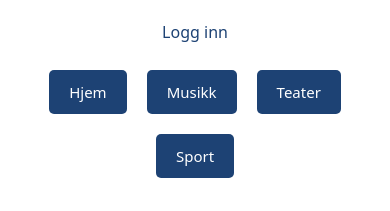
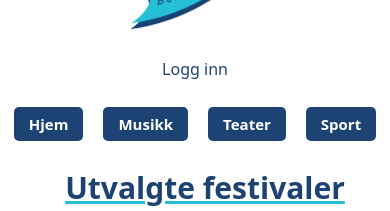
Before and after one commit to hannaso91/eksamen_UIN2025_BillettLyst, a React (Vite) app: page / in a window 390 px wide. Shown: the part 172-383 px from the top of the page. Built offline with nearby package versions, Linux system fonts and the light colour scheme; no server answers.

Commit message:
Juster nav
Justert navigasjon for mobil.

```diff
--- a/src/styles/nav.scss
+++ b/src/styles/nav.scss
@@ -7,10 +7,10 @@ nav{
 
     button{
         background-color: #1D4274;
+        border-radius: 5px;
         color: #ffffff;
-        padding: 3px;
+        padding: 5px 10px;
         margin-right: 10px;
-        margin-bottom: 10px;
     }
 
     a{
@@ -27,14 +27,14 @@ nav{
             list-style: none;
             background-color: #1D4274;
 
-            padding: 10px 20px;
+            padding: 5px 15px;
             margin: 10px;
             border-radius: 5px;
 
             a{
                 color: #ffffff;
                 font-size: 15px;
-                font-weight: 200;
+                font-weight: 600;
             }
         }
     }
```
